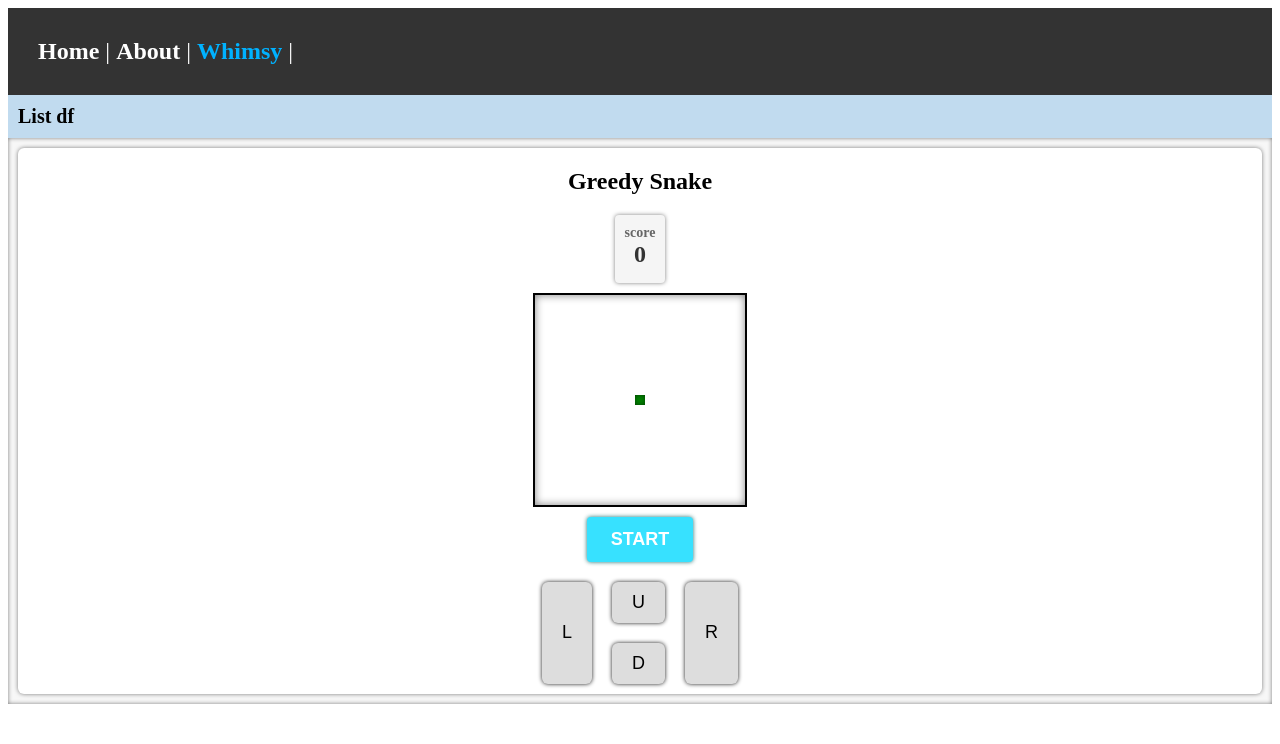
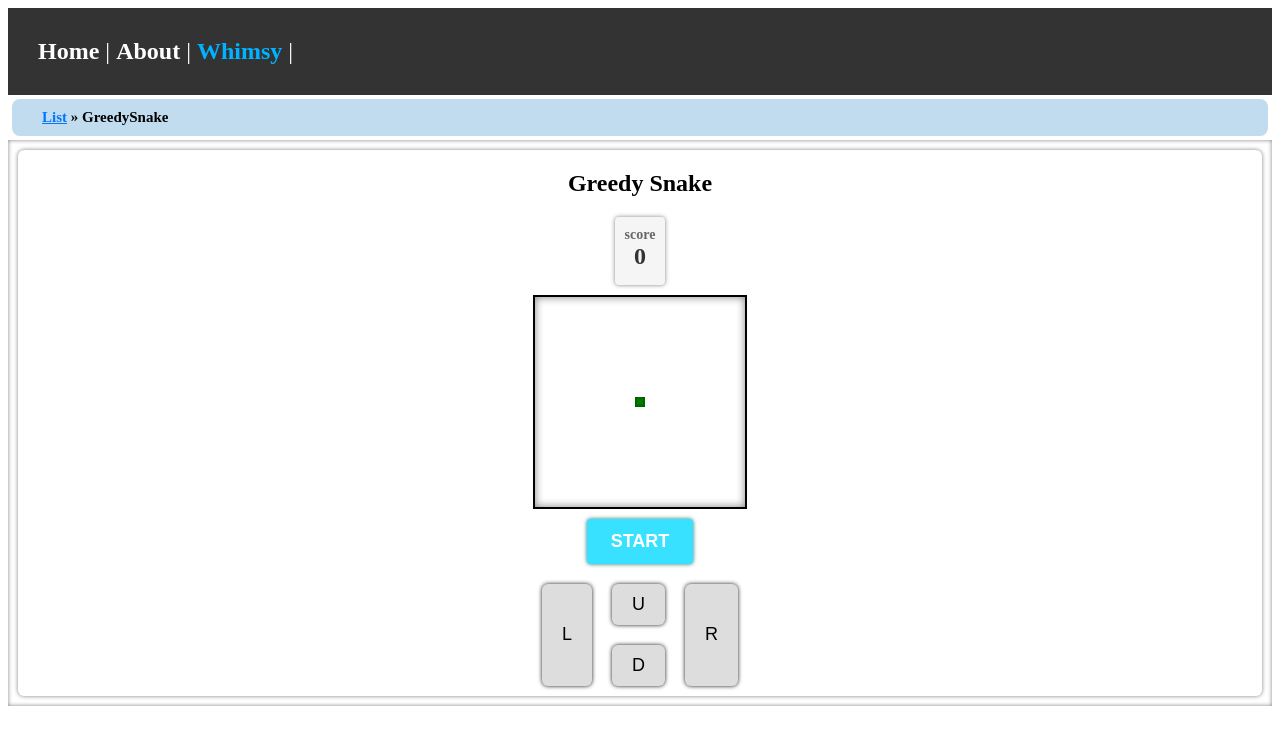
Before and after one commit to CoderSHYJ/CoderSHYJ.github.io, a Vue app: page /#/whimsy/GreedySnake in a window 1280 px wide. Shown: the top 744 px of the page. Built offline with nearby package versions, Linux system fonts and the light colour scheme.

Commit message:
fix(whimsy): fix list

```diff
--- /dev/null
+++ b/src/components/ListItem.vue
@@ -0,0 +1,78 @@
+<template>
+  <router-link :to="route" class="list-item">
+    <img :src="imageUrl" class="item-image">
+    <div class="item-content">
+      <h3 class="item-title">{{ name }}</h3>
+      <p class="item-description">{{ description }}</p>
+    </div>
+  </router-link>
+</template>
+
+<script>
+export default {
+  name: 'ListItem',
+  props: {
+    imageUrl: {
+      type: String,
+      required: true
+    },
+    itemId: {
+      type: Number,
+      required: true
+    },
+    name: {
+      type: String,
+      required: true
+    },
+    pastName: {
+      type: String,
+      required: true
+    },
+    description: {
+      type: String,
+      required: true
+    }
+  },
+  computed: {
+    route() {
+      return `${this.pastName}/${this.name}`;
+    }
+  }
+};
+</script>
+
+<style scoped>
+.list-item {
+  display: flex;
+  align-items: center;
+  padding: 10px;
+  background-color: #f0f0f0;
+  border-radius: 4px;
+  margin-bottom: 10px;
+  text-decoration: none;  /* 移除默认链接样式 */
+  box-shadow: 0 0 4px rgba(5, 5, 5, 0.9);
+}
+
+.item-image {
+  width: 80px;
+  height: 80px;
+  object-fit: cover;
+  border-radius: 4px;
+  margin-right: 10px;
+}
+
+.item-title {
+  margin-top: 0;
+  margin-bottom: 5px;
+  font-size: 18px;
+  font-weight: bold;
+  color: #000000;
+}
+
+.item-description {
+  margin-top: 0;
+  margin-bottom: 0;
+  font-size: 14px;
+  color: #666;
+}
+</style>
--- a/src/views/WhimsyView.vue
+++ b/src/views/WhimsyView.vue
@@ -1,10 +1,11 @@
 <template>
   <div class="view">
     <nav>
-      <router-link to="/whimsy">List {{ childText }}</router-link>
+      <router-link to="/whimsy">List</router-link>
+      {{ childText }}
     </nav>
     <div class="router-view">
-      <router-view/>
+      <router-view></router-view>
     </div>
   </div>
 
@@ -13,38 +14,43 @@
 
 <script>
 export default {
-  name: "ProjectView",
+  name: "WhimsyView",
   data() {
     return {
-      childText: 'df',
+      childText: '',
     };
+  },
+  watch: {
+    $route(to) {
+      console.log(to.name);
+      if (to.name !== 'list') {
+        this.childText = ' » ' + to.name;
+      } else {
+        this.childText = '';
+      }
+    }
   },
 }
 </script>
 
 <style scoped>
 nav {
-  background-color: rgba(255, 255, 255, 0);
-  padding: 10px;
-  font-size: 20px;
+  background-color: rgba(193, 219, 239, 1);
+  padding: 10px 0 10px 30px;
+  font-size: 15px;
+  font-weight: bold; /* 较粗的字体 */
+  border-radius: 8px;
+  margin: 4px 4px;
 }
 
 nav a {
   font-weight: bold;
-  color: #000000;
-}
-
-a {
-  text-decoration: none;
-}
-
-.view {
-  background-color: rgb(193, 219, 239);
+  color: #0077ff;
 }
 
 .router-view {
   padding: 10px 10px;
-  background-color: rgb(247, 247, 247);
+  background-color: rgb(255, 255, 255);
   box-shadow: inset 0 0 4px rgba(0, 0, 0, 0.5);
 }
 </style>
--- a/src/views/whimsy/GreedySnake.vue
+++ b/src/views/whimsy/GreedySnake.vue
@@ -32,10 +32,15 @@ export default {
       snakeLength: 1,
       food: '',
       buttonText: 'Start',
+      title: ' » GreedySnake',
     };
   },
-  mounted() {
+  created() {
     document.addEventListener("keydown", this.handleKeyDown);
+    this.$parent.$parent.$data.childText = this.title;
+  },
+  beforeDestroy() {
+    document.removeEventListener("keydown", this.handleKeyDown);
   },
   methods: {
     move(direction) {
--- a/src/views/whimsy/WhimsyList.vue
+++ b/src/views/whimsy/WhimsyList.vue
@@ -1,32 +1,26 @@
 <template>
   <div>
-    <ul>
-      <li v-for="item in itemList" :key="item.id">
-        <router-link :to="'/whimsy/' + item.name"  @click="childClick">{{ item.name }}</router-link>
-      </li>
-    </ul>
+    <ListItem v-for="item in itemList" :key="item.id" :name="item.name" :description="item.description" :pastName="pastName">
+    </ListItem>
   </div>
 </template>
 
 <script>
+
+import ListItem from "@/components/ListItem";
 export default {
-  name: "ProjectList",
+  name: "ViewList",
+  components: {ListItem},
   data() {
     return {
+      pastName: 'whimsy',
       itemList: [
-        { id: 0, name: 'test' },
-        { id: 1, name: 'GreedySnake' },
-        { id: 2, name: 'Item 3' }
+        { id: 0, name: 'test', description: 'none' },
+        { id: 1, name: 'GreedySnake', description: 'none' },
+        { id: 2, name: 'Item 3', description: 'none' }
       ]
     }
   },
-  methods: {
-    // 初始化
-    childClick(msg) {
-      console.log(1);
-      this.$parent.childText=msg;
-    }
-  }
 }
 </script>
 
```
Also changed, not shown: 32 other files (tests, documents, lock files or other folders).
